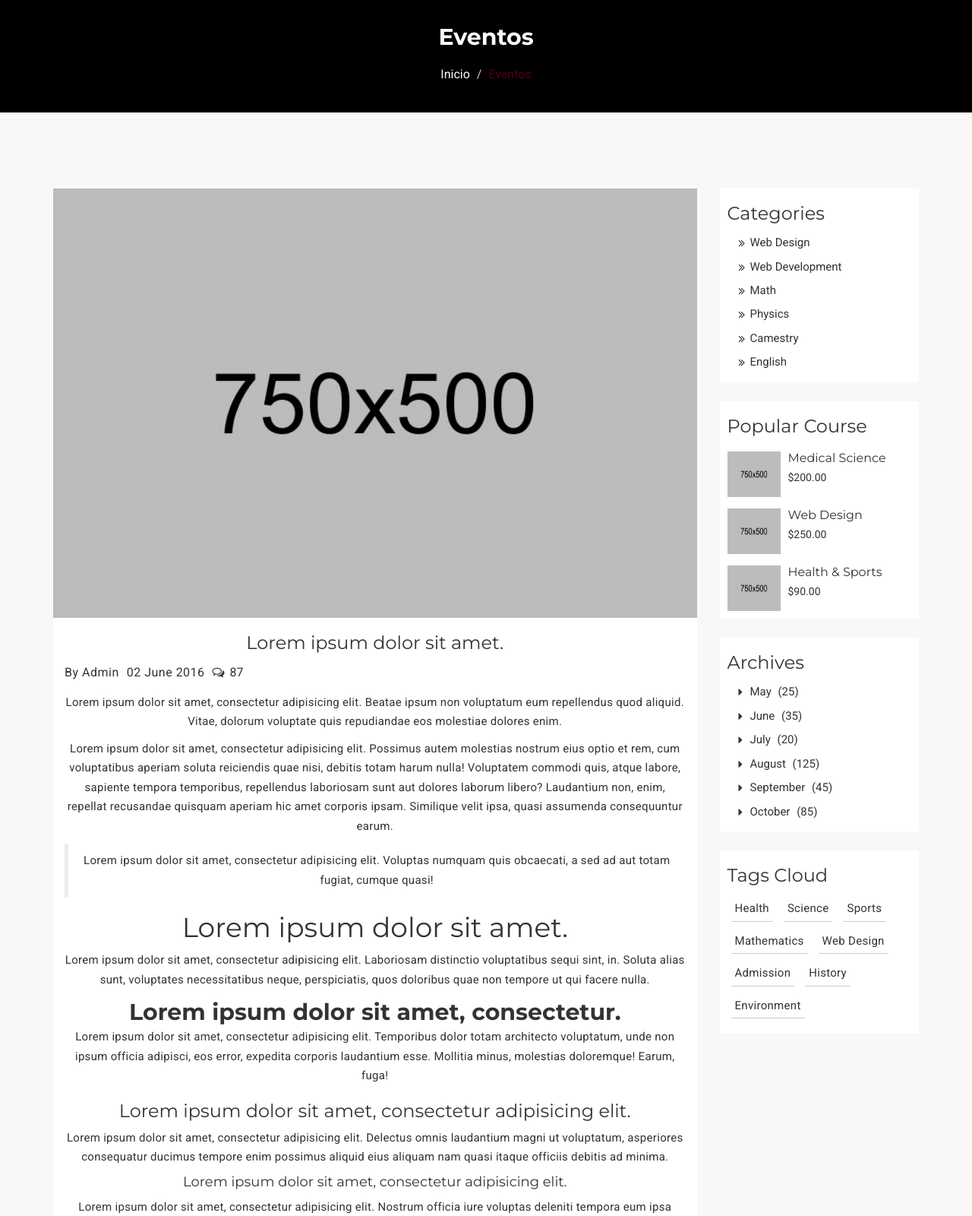
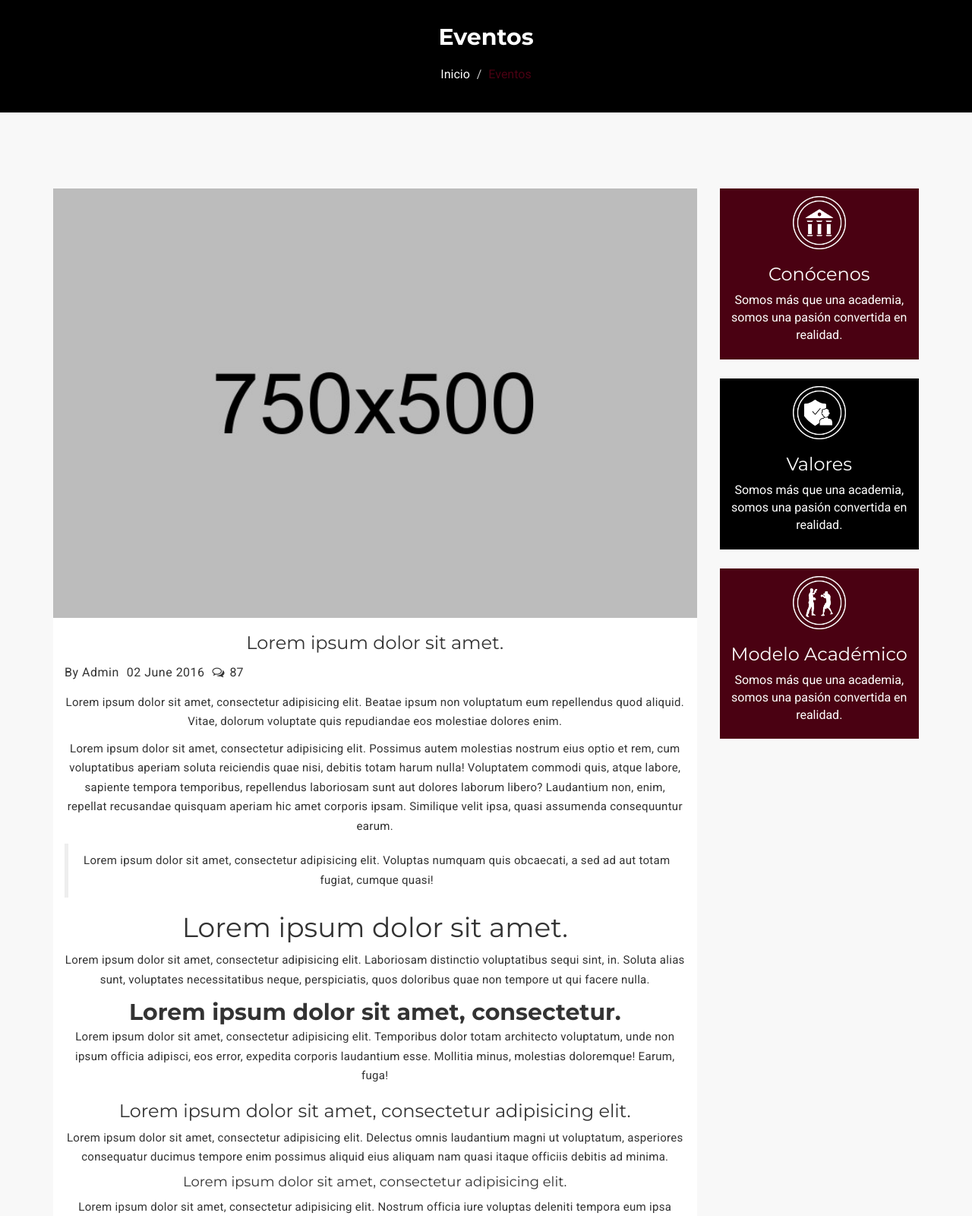
Before and after one commit to IJCC/liceo-palestra, a PHP site: page /eventos.php in a window 1280 px wide. Shown: the part 117-1717 px from the top of the page at 76% size. Run offline with PHP 8.4, Linux system fonts and the light colour scheme; some web fonts are replaced.

Commit message:
Actualizaciones eventos
El sidebar ya esta listo

```diff
--- a/assets/css/style.css
+++ b/assets/css/style.css
@@ -80,6 +80,15 @@ body {
   --escala: 1.1;
   cursor:pointer;
 }
+.img-single-service{
+  padding-top: 10px;
+}
+.title-sidebar-service{
+  color: #fff;
+}
+.paragraph-sidebar-service{
+  color: #fff;
+}
 
 .no-padding {
   padding: 0;
@@ -1207,12 +1216,16 @@ img {
   width: 100%;
 }
 #mu-course-content .mu-course-content-area .mu-sidebar .mu-single-sidebar {
-  background-color: #FFF;
-  display: inline;
-  float: left;
+  background-color: #4a0112;
+  display: inline;
+  float: left;
+  text-align: center;
   margin-bottom: 25px;
   padding: 0 10px 10px;
   width: 100%;
+}
+#black{
+
 }
 #mu-course-content .mu-course-content-area .mu-sidebar .mu-single-sidebar .mu-sidebar-catg {
   padding-left: 15px;
--- a/eventos.php
+++ b/eventos.php
@@ -413,72 +413,36 @@
                 <!-- start sidebar -->
                 <aside class="mu-sidebar">
                   <!-- start single sidebar -->
-                  <div class="mu-single-sidebar">
-                    <h3>Categories</h3>
-                    <ul class="mu-sidebar-catg">
-                      <li><a href="#">Web Design</a></li>
-                      <li><a href="">Web Development</a></li>
-                      <li><a href="">Math</a></li>
-                      <li><a href="">Physics</a></li>
-                      <li><a href="">Camestry</a></li>
-                      <li><a href="">English</a></li>
-                    </ul>
+              <div class="mu-single-sidebar">
+                  <div class="mu-service-single" id="sidebar">
+                    <img class="img-single-service" src="assets/img/conocenos.png" width="70px"  alt="logo">
+                    <a href="conocenos.php" id="enlace"></a>
+                    <h3 class="title-sidebar-service">Conócenos</h3>
+                    <p class="paragraph-sidebar-service">Somos más que una academia, somos una pasión convertida en realidad.</p>
+                  </div>
+              </div>
+                  <!-- end single sidebar -->
+                  <!-- start single sidebar -->
+                  <div class="mu-single-sidebar" style="background-color: #000;">
+                  <div class="mu-service-single" id="sidebar">
+                    <img class="img-single-service" src="assets/img/valores.png" width="70px"  alt="logo">
+                    <a href="conocenos.php" id="enlace"></a>
+                    <h3 class="title-sidebar-service">Valores</h3>
+                    <p class="paragraph-sidebar-service">Somos más que una academia, somos una pasión convertida en realidad.</p>
+                  </div>
                   </div>
                   <!-- end single sidebar -->
                   <!-- start single sidebar -->
                   <div class="mu-single-sidebar">
-                    <h3>Popular Course</h3>
-                    <div class="mu-sidebar-popular-courses">
-                      <div class="media">
-                        <div class="media-left">
-                          <a href="#">
-                            <img class="media-object" src="assets/img/courses/1.jpg" alt="img">
-                          </a>
-                        </div>
-                        <div class="media-body">
-                          <h4 class="media-heading"><a href="#">Medical Science</a></h4>
-                          <span class="popular-course-price">$200.00</span>
-                        </div>
-                      </div>
-                      <div class="media">
-                        <div class="media-left">
-                          <a href="#">
-                            <img class="media-object" src="assets/img/courses/2.jpg" alt="img">
-                          </a>
-                        </div>
-                        <div class="media-body">
-                          <h4 class="media-heading"><a href="#">Web Design</a></h4>
-                          <span class="popular-course-price">$250.00</span>
-                        </div>
-                      </div>
-                      <div class="media">
-                        <div class="media-left">
-                          <a href="#">
-                            <img class="media-object" src="assets/img/courses/3.jpg" alt="img">
-                          </a>
-                        </div>
-                        <div class="media-body">
-                          <h4 class="media-heading"><a href="#">Health & Sports</a></h4>
-                          <span class="popular-course-price">$90.00</span>
-                        </div>
-                      </div>
-                    </div>
+                  <div class="mu-service-single" id="sidebar">
+                    <img class="img-single-service" src="assets/img/modelo.png" width="70px"  alt="logo">
+                    <a href="conocenos.php" id="enlace"></a>
+                    <h3 class="title-sidebar-service">Modelo Académico</h3>
+                    <p class="paragraph-sidebar-service">Somos más que una academia, somos una pasión convertida en realidad.</p>
+                  </div>
                   </div>
                   <!-- end single sidebar -->
-                  <!-- start single sidebar -->
-                  <div class="mu-single-sidebar">
-                    <h3>Archives</h3>
-                    <ul class="mu-sidebar-catg mu-sidebar-archives">
-                      <li><a href="#">May <span>(25)</span></a></li>
-                      <li><a href="">June <span>(35)</span></a></li>
-                      <li><a href="">July <span>(20)</span></a></li>
-                      <li><a href="">August <span>(125)</span></a></li>
-                      <li><a href="">September <span>(45)</span></a></li>
-                      <li><a href="">October <span>(85)</span></a></li>
-                    </ul>
-                  </div>
-                  <!-- end single sidebar -->
-                  <!-- start single sidebar -->
+                  <!-- start single sidebar
                   <div class="mu-single-sidebar">
                     <h3>Tags Cloud</h3>
                     <div class="tag-cloud">
@@ -491,7 +455,7 @@
                       <a href="#">History</a>
                       <a href="#">Environment</a>
                     </div>
-                  </div>
+                  </div> -->
                   <!-- end single sidebar -->
                 </aside>
                 <!-- / end sidebar -->
--- a/modelo-academico.php
+++ b/modelo-academico.php
@@ -208,7 +208,7 @@
               <div class="row">
                 <div class="col-lg-4 col-md-12">
                   <div class="mu-single-feature">
-                  <a href="#modal" title="" class="btn"><img src="assets/img/modelo/grado.png" width="70px" alt="img"><img></a>
+                  <a href="#modal" title="" class="btn"><img src="assets/img/modelo/grado.png" width="75px" alt="img"><img></a>
                   <div id="modal">
                         <a href="#cerrar"></a>
                       <div id="modalContent">
@@ -249,7 +249,7 @@
                 </div>
                 <div class="col-lg-4 col-md-6">
                   <div class="mu-single-feature">
-                  <img class="media-object" src="assets/img/modelo/sparring.png" width="70px" alt="img">
+                  <img class="media-object" src="assets/img/modelo/sparring.png" width="75px" alt="img">
                     <h4>TALLER DE SPARRING</h4>
                     <p>El taller de sparring emerge como un programa esencial, diseñado para introducir a los alumnos
                        en el mundo del combate, analizar sus técnicas y realizar correcciones precisas.
@@ -259,7 +259,7 @@
                 </div>
                 <div class="col-lg-4 col-md-6">
                   <div class="mu-single-feature">
-                  <img class="media-object" src="assets/img/modelo/club_de_la_pelea.png" width="70px" alt="img">
+                  <img class="media-object" src="assets/img/modelo/club_de_la_pelea.png" width="75px" alt="img">
                     <h4>CLUB DE LA PELEA</h4>
                     <p>El Club de la Pelea tiene una misión clara: expandir las capacidades más allá de lo meramente combativo.
                       Si bien el enfoque radica en el dominio de las artes marciales, este programa va más allá al brindar
```
Also changed, not shown: index.php (+0 -33 lines).
